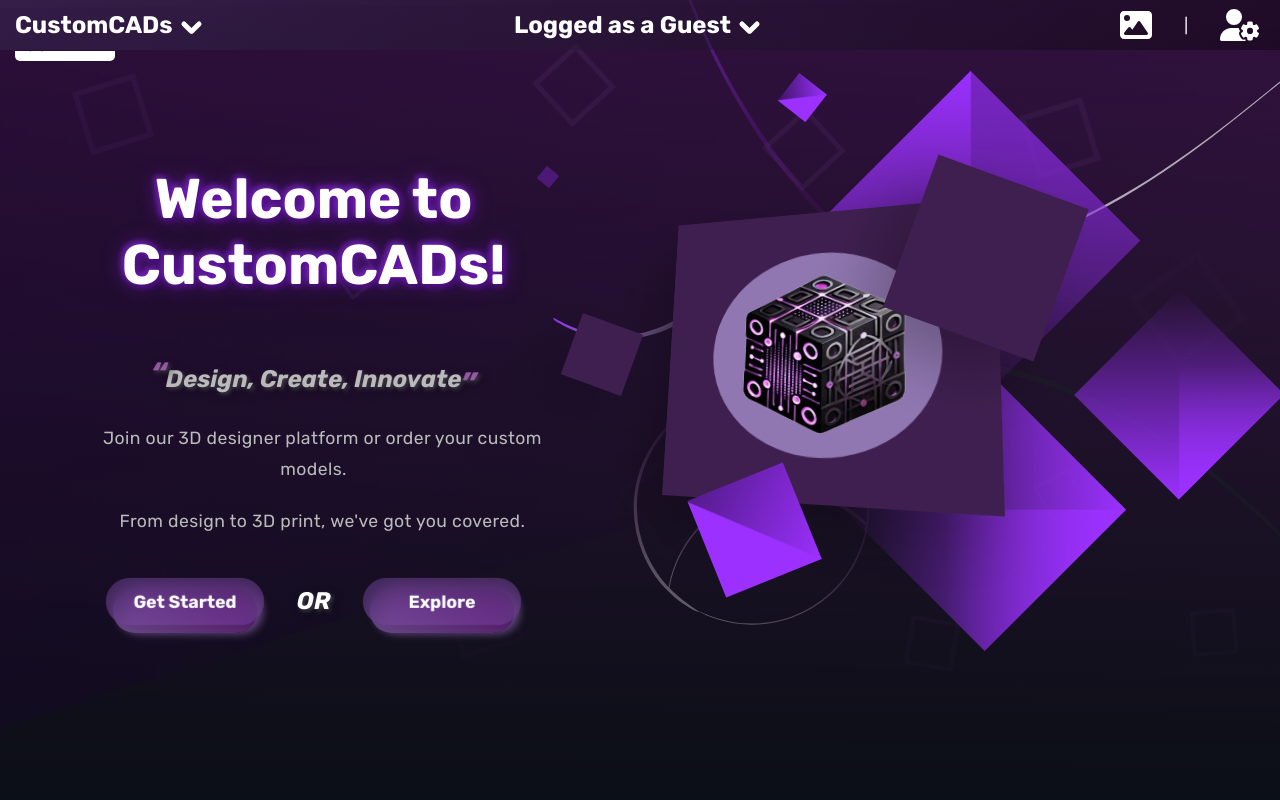
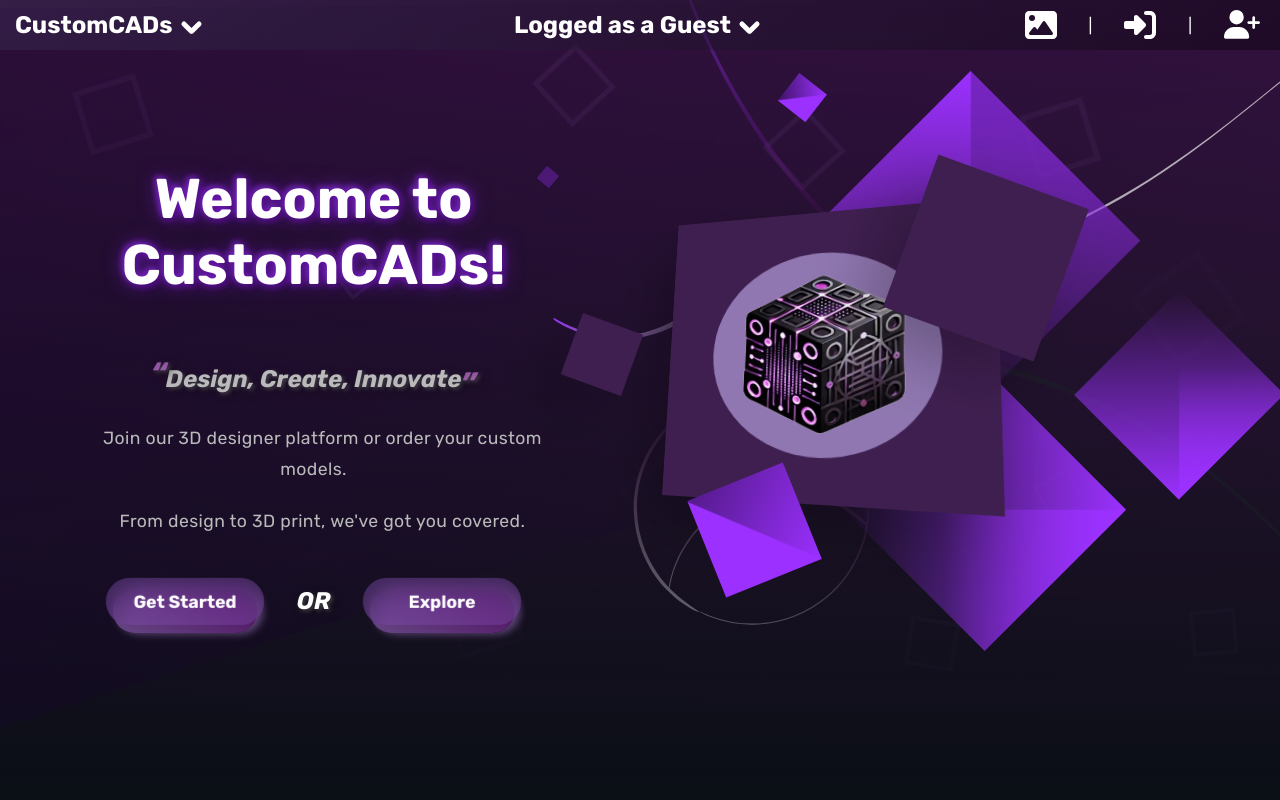
Before and after one commit to ivanzlatinov1/CustomCADsDemoDesign, a React (Vite) app in the folder data/: page / in a window 1280 px wide. Shown: the top 800 px of the page. Built offline with nearby package versions, Linux system fonts and the light colour scheme; the HTML template or start-up script is replaced by a standard one.

Commit message:
fixed icons in header for all roles and improved navbar

```diff
--- a/data/src/layout/Header/Header.module.css
+++ b/data/src/layout/Header/Header.module.css
@@ -112,6 +112,7 @@
     width: 20%;
     height: 160px;
     margin-top: 45px;
+    visibility: hidden;
     overflow: hidden;
     transition: all 0.5s;
 }
--- a/data/src/layout/Header/Header.tsx
+++ b/data/src/layout/Header/Header.tsx
@@ -1,7 +1,7 @@
 import React, { useState, useEffect, useRef } from 'react';
 import { Link, useNavigate } from 'react-router-dom';
 import { FontAwesomeIcon } from '@fortawesome/react-fontawesome';
-import { faUserCog, faImage, faBell } from '@fortawesome/free-solid-svg-icons';
+import { faUserCog, faImage, faBell, faSignInAlt, faUserPlus } from '@fortawesome/free-solid-svg-icons';
 import ClientIcons from './RolesHeaders/ClientIcons';
 import ContributorIcons from './RolesHeaders/ContributorIcons';
 import DesignerIcons from './RolesHeaders/DesignerIcons';
@@ -113,8 +113,8 @@ const Header: React.FC = () => {
                     </div>
                     <div className={styles.nav}>
                         <Link onClick={toggleNavVisibility} to="/" style={{ '--i': 1 } as React.CSSProperties}><span></span>Home</Link>
-                        <Link onClick={toggleNavVisibility} to="/roles" style={{ '--i': 2 } as React.CSSProperties}><span></span>Roles</Link>
-                        <Link onClick={toggleNavVisibility} to="/register" style={{ '--i': 3 } as React.CSSProperties}><span></span>Register</Link>
+                        <Link onClick={toggleNavVisibility} to="/gallery" style={{ '--i': 2 } as React.CSSProperties}><span></span>Gallery</Link>
+                        <Link onClick={toggleNavVisibility} to="/roles" style={{ '--i': 3 } as React.CSSProperties}><span></span>Roles</Link>
                         <Link onClick={toggleNavVisibility} to="/about" style={{ '--i': 4 } as React.CSSProperties}><span></span>About us</Link>
                     </div>
                 </div>
@@ -191,9 +191,22 @@ const Header: React.FC = () => {
                             <span>|</span>
                         </>
                     ) : null}
-                    <div className={styles['icon-wrapper']} data-tooltip="Account">
-                        <FontAwesomeIcon icon={faUserCog} size="2x" onClick={toggleAccountSettings} style={{ cursor: 'pointer' }} />
-                    </div>
+                    {!isGuestSelected ? (
+                        <div className={styles['icon-wrapper']} data-tooltip="Account">
+                            <FontAwesomeIcon icon={faUserCog} size="2x" onClick={toggleAccountSettings} style={{ cursor: 'pointer' }} />
+                        </div>
+                    ) : null}
+                    {isGuestSelected ? (
+                        <>
+                            <div className={styles['icon-wrapper']} data-tooltip="Log In">
+                                <Link to="/login"><FontAwesomeIcon icon={faSignInAlt} size="2x" style={{ cursor: 'pointer' }} /></Link>
+                            </div>
+                            <span>|</span>
+                            <div className={styles['icon-wrapper']} data-tooltip="Register">
+                                <Link to="/register"><FontAwesomeIcon icon={faUserPlus} style={{ fontSize: '1.8rem',cursor: 'pointer' }} /></Link>
+                            </div>
+                        </>
+                    ) : null}
                 </div>
             </header>
 
```
